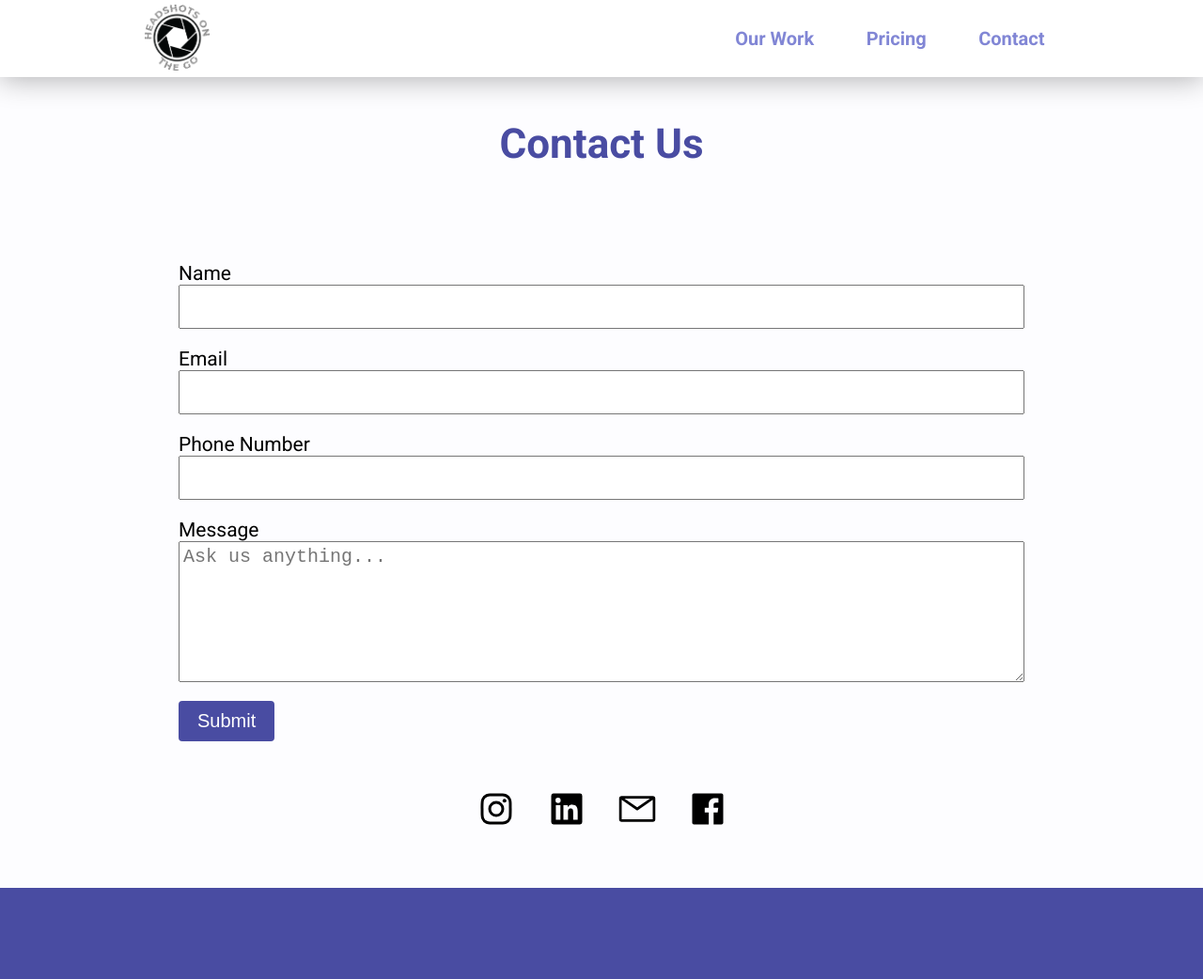
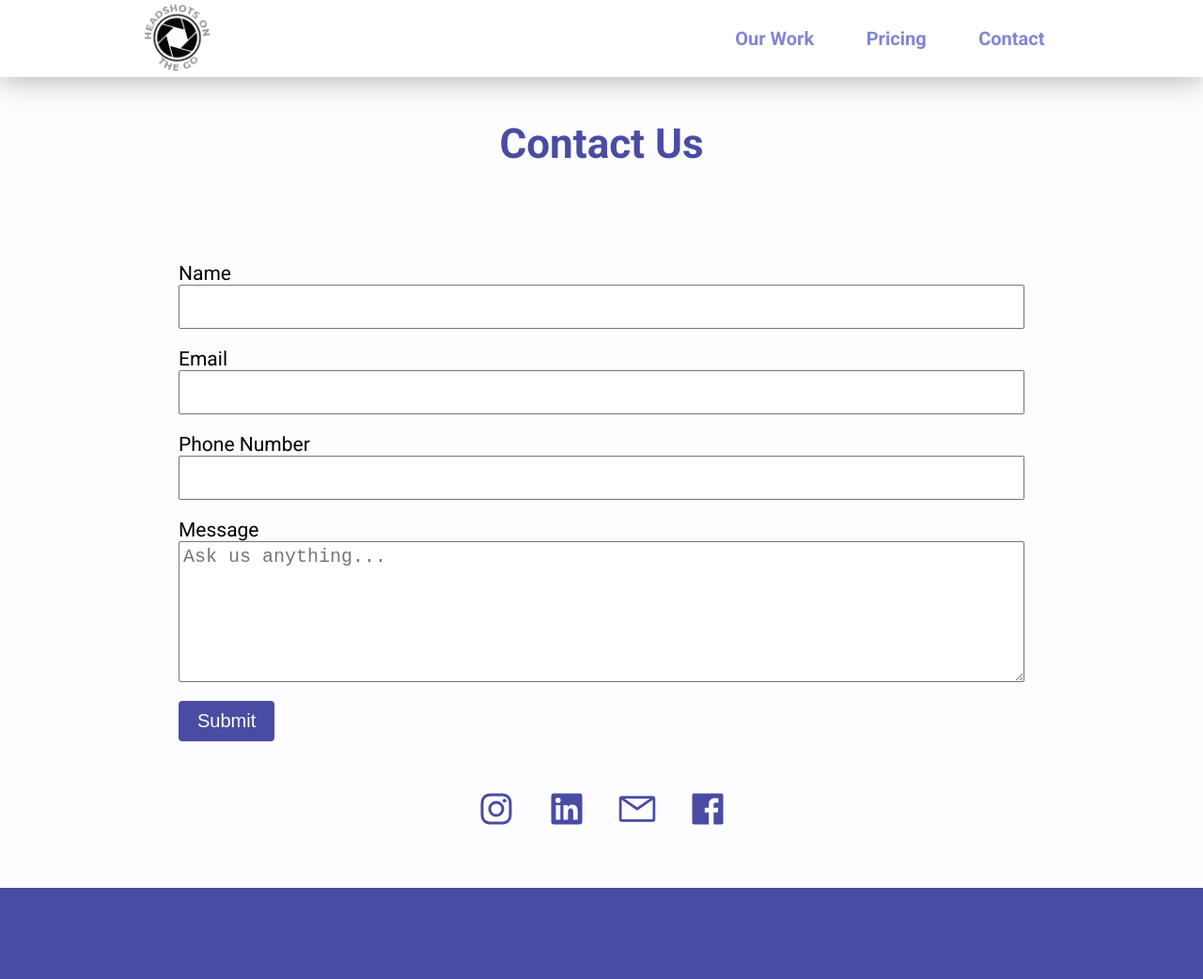
Before and after one commit to carlosdlroca/headshotgo, a Gatsby site: page /contact in a window 1280 px wide. Shown: the top 1042 px of the page at 94% size. Built offline with nearby package versions, Linux system fonts and the light colour scheme; Gatsby itself is replaced by a stand-in of ours.

Commit message:
Add class to svg

```diff
--- a/src/utils/renderIcon.js
+++ b/src/utils/renderIcon.js
@@ -10,17 +10,17 @@ import EmailSvg from "../images/socialmedia/email.svg"
 export default function renderIcon(linkType) {
   switch (linkType) {
     case "twitter":
-      return <TwitterSvg />
+      return <TwitterSvg className="link-svg" />
     case "instagram":
-      return <InstagramSvg />
+      return <InstagramSvg className="link-svg" />
     case "linkedin":
-      return <LinkedInSvg />
+      return <LinkedInSvg className="link-svg" />
     case "facebook":
-      return <FacebookSvg />
+      return <FacebookSvg className="link-svg" />
     case "youtube":
-      return <YoutubeSvg />
+      return <YoutubeSvg className="link-svg" />
     case "email":
-      return <EmailSvg />
+      return <EmailSvg className="link-svg" />
     default:
       return null
   }
```
